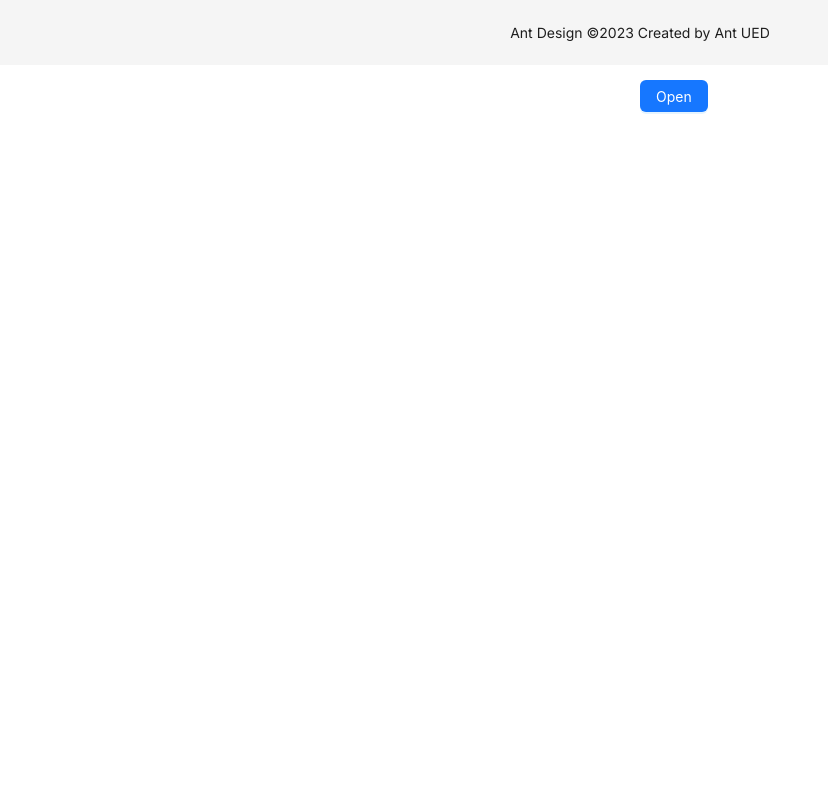
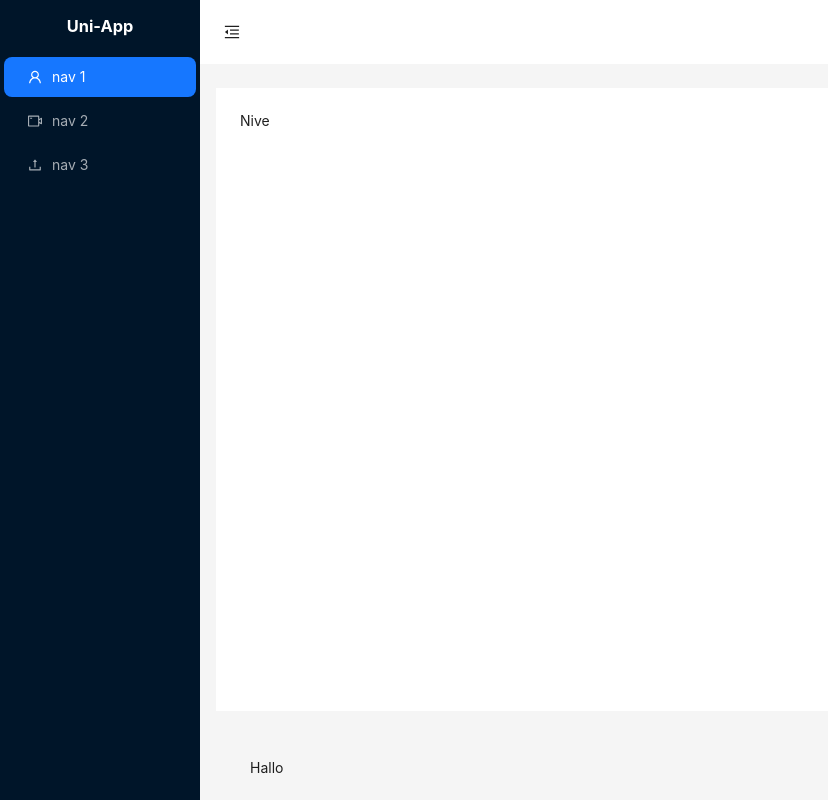
Before and after one commit to isk030/uni-app, a Next.js app: page / in a window 1280 px wide. Shown: the whole page, without its empty margins (0-828 px from the left). Built offline with nearby package versions, Linux system fonts and the light colour scheme.

Commit message:
fix: rearrange

```diff
--- a/package.json
+++ b/package.json
@@ -32,7 +32,7 @@
         "@react-three/drei": "^9.83.8",
         "@react-three/fiber": "^8.14.1",
         "@react-three/postprocessing": "^2.15.1",
-        "antd": "^5.9.0",
+        "antd": "^5.9.3",
         "formik": "^2.4.4",
         "next": "^13.4.19",
         "prisma": "^5.2.0",
--- a/src/app/page.tsx
+++ b/src/app/page.tsx
@@ -1,54 +1,83 @@
 'use client';
-import { Button, Drawer } from 'antd';
-import { Footer } from 'antd/es/layout/layout';
+import {
+    MenuFoldOutlined,
+    MenuUnfoldOutlined,
+    UploadOutlined,
+    UserOutlined,
+    VideoCameraOutlined,
+} from '@ant-design/icons';
+import { Button, Layout, Menu, theme } from 'antd';
+
 import { FC, useState } from 'react';
+const { Header, Content, Footer, Sider } = Layout;
 
 const Home: FC = () => {
-    const [open, setOpen] = useState(false);
+    const [collapsed, setCollapsed] = useState(false);
+    const {
+        token: { colorBgContainer },
+    } = theme.useToken();
 
-    const showDrawer = () => {
-        setOpen(true);
-    };
-
-    const onClose = () => {
-        setOpen(false);
-    };
     return (
-        <>
-            <Drawer
-                title='Basic Drawer'
-                placement='bottom'
-                onClose={onClose}
-                open={open}
-            >
-                <p>Some contents...</p>
-                <p>Some contents...</p>
-                <p>Some contents...</p>
-            </Drawer>
-
-            {
-                <>
+        <Layout style={{ height: '100vh' }}>
+            <Sider trigger={null} collapsible collapsed={collapsed}>
+                <h3 align='middle' style={{ color: 'white' }}>
+                    Uni-App
+                </h3>
+                <Menu
+                    theme='dark'
+                    mode='inline'
+                    defaultSelectedKeys={['1']}
+                    items={[
+                        {
+                            key: '1',
+                            icon: <UserOutlined />,
+                            label: 'nav 1',
+                        },
+                        {
+                            key: '2',
+                            icon: <VideoCameraOutlined />,
+                            label: 'nav 2',
+                        },
+                        {
+                            key: '3',
+                            icon: <UploadOutlined />,
+                            label: 'nav 3',
+                        },
+                    ]}
+                />
+            </Sider>
+            <Layout>
+                <Header style={{ padding: 0, background: colorBgContainer }}>
                     <Button
-                        type='primary'
-                        onClick={showDrawer}
+                        type='text'
+                        icon={
+                            collapsed ? (
+                                <MenuUnfoldOutlined />
+                            ) : (
+                                <MenuFoldOutlined />
+                            )
+                        }
+                        onClick={() => setCollapsed(!collapsed)}
                         style={{
-                            position: 'absolute',
-
-                            margin: 'auto',
-                            top: '10%',
-                            left: '50%',
-                            zIndex: '10',
+                            fontSize: '16px',
+                            width: 64,
+                            height: 64,
                         }}
-                    >
-                        Open
-                    </Button>
-                </>
-            }
-
-            <Footer style={{ textAlign: 'center' }}>
-                Ant Design ©2023 Created by Ant UED
-            </Footer>
-        </>
+                    />
+                </Header>
+                <Content
+                    style={{
+                        margin: '24px 16px',
+                        padding: 24,
+                        minHeight: 280,
+                        background: colorBgContainer,
+                    }}
+                >
+                    Nive
+                </Content>
+                <Footer>Hallo</Footer>
+            </Layout>
+        </Layout>
     );
 };
 
```
Also changed, not shown: 1 other file (tests, documents, lock files or other folders).
